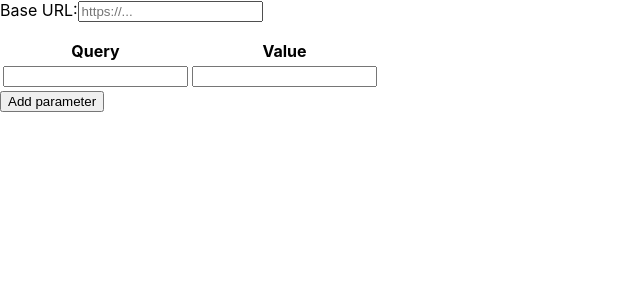
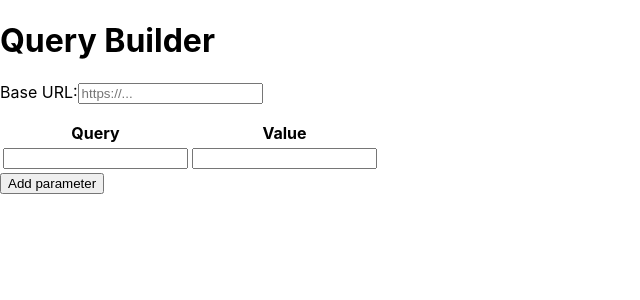
Before and after one commit to stphnnnn/query-builder, a React (Create React App) app: page / in a window 1280 px wide. Shown: the top 300 px of the page, without its empty margins (0-640 px from the left). Built offline with nearby package versions, Linux system fonts and the light colour scheme.

Commit message:
Add title

```diff
--- a/src/App.js
+++ b/src/App.js
@@ -45,6 +45,7 @@ function App() {
 
   return (
     <div className="App">
+      <h1>Query Builder</h1>
       <BaseUrlInput value={baseUrl} onChange={handleBaseUrlChange} />
       <Spacer />
       <ParamsTable params={params} setParams={setParams} />
```
